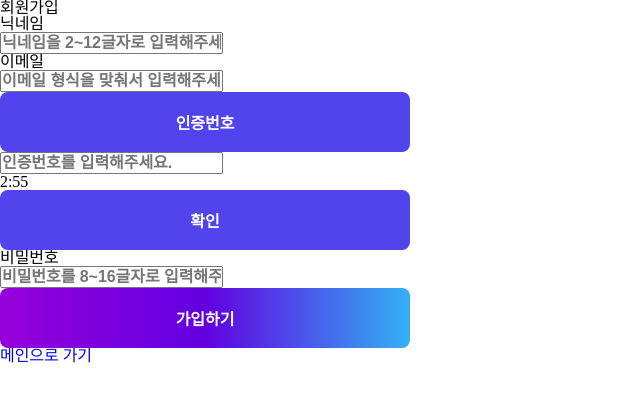
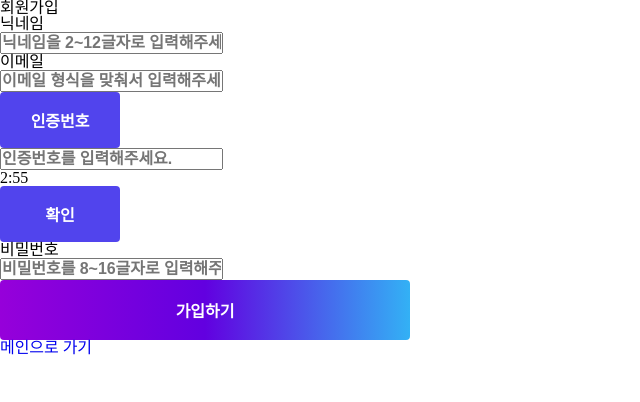
Before and after one commit to FindLolChess-FLC/ReactWebApplicationServer, a React (Create React App) app: page /join/email-join in a window 1280 px wide. Shown: the top 402 px of the page, without its empty margins (0-640 px from the left). Built offline with nearby package versions, Linux system fonts and the light colour scheme; a web font is replaced by a local one.

Commit message:
✨ : styled 설정 props로 관리

```diff
--- a/src/components/common/Button.tsx
+++ b/src/components/common/Button.tsx
@@ -1,11 +1,11 @@
 import styled, { css } from "styled-components";
 import { ButtonProps } from "../../types/Button";
 
-const DefaultButton = styled.button`
-  width: 25.625rem;
-  height: 3.75rem;
-  border-radius: 8px;
-  background: #5144ed;
+const DefaultButton = styled.button<ButtonProps>`
+  width: ${props => props.width || `25.625rem`};
+  height: ${props => props.height || `3.75rem`};
+  background: ${props => props.bgcolor || `#5144ed`};
+  border-radius: 4px;
   color: #fff;
   font-size: 1rem;
 
@@ -20,29 +20,42 @@ const DefaultButton = styled.button`
       background: linear-gradient(90deg, #9600da 0%, #6200e0 50%, #33b1f5 100%);
 
       &:hover {
-        border: 2px solid transparent;
-        border-radius: 8px;
+        border: 3.5px solid transparent;
+        border-radius: 4px;
         background-image: linear-gradient(#fff, #fff),
           linear-gradient(90deg, #9600da 0%, #6200e0 50%, #33b1f5 100%);
         background-origin: border-box;
         background-clip: content-box, border-box;
         font-size: 1rem;
-        color: #9600da;
+        color: #6200e0;
       }
+    `}
+
+  ${props =>
+    props.disabled === true &&
+    css`
+      background: #6c6c6c;
     `}
 `;
 export default function Button({
+  width,
+  height,
+  bgcolor,
   type,
-  button,
+  id,
+  name,
   disabled,
   onClick,
   children,
 }: ButtonProps) {
   return (
     <DefaultButton
+      width={width}
+      height={height}
+      bgcolor={bgcolor}
       type={type === "submit" ? "submit" : "button"}
-      id={button}
-      name={button}
+      id={id}
+      name={name}
       disabled={disabled}
       onClick={onClick}
     >
--- a/src/pages/Join.tsx
+++ b/src/pages/Join.tsx
@@ -101,8 +101,10 @@ export default function Join() {
             })}
           />
           <Button
+            width="7.5rem"
+            height="3.5rem"
             type="button"
-            button="verification"
+            id="verification"
             onClick={handleReceiveVerificationCode}
           >
             인증번호
@@ -118,8 +120,10 @@ export default function Join() {
           />
           {CountDown(180)}
           <Button
+            width="7.5rem"
+            height="3.5rem"
             type="button"
-            button="check"
+            id="check"
             onClick={() =>
               handleSendVerificationCode({ email: codeEmail, code: codeData })
             }
@@ -135,7 +139,7 @@ export default function Join() {
           register={register("password")}
         />
         {errors.password && <p>{errors.password.message}</p>}
-        <Button type="submit" button="join">
+        <Button type="submit" id="join" name="join">
           가입하기
         </Button>
       </form>
--- a/src/pages/Login.tsx
+++ b/src/pages/Login.tsx
@@ -51,7 +51,7 @@ export default function Login() {
           register={register("password")}
         />
         {errors.password && <p>{errors.password.message}</p>}
-        <Button type="submit" button="login">
+        <Button type="submit" id="login" name="login">
           이메일로 로그인
         </Button>
       </form>
--- a/src/tests/ButtonTest.tsx
+++ b/src/tests/ButtonTest.tsx
@@ -3,10 +3,10 @@ import Button from "../components/common/Button";
 export default function ButtonTest() {
   return (
     <div>
-      <Button type="button" button="testbutton">
+      <Button type="button" id="button">
         기본 버튼
       </Button>
-      <Button type="submit" button="testbutton">
+      <Button type="submit" id="testbutton" name="testbutton">
         제출 버튼
       </Button>
     </div>
--- a/src/types/Button.d.ts
+++ b/src/types/Button.d.ts
@@ -1,6 +1,10 @@
 export type ButtonProps = {
+  width?: string;
+  height?: string;
+  bgcolor?: string;
   type: "submit" | "button";
-  button: string;
+  id: string;
+  name?: string;
   disabled?: boolean;
   children?: React.ReactNode;
   onClick?: any;
```
